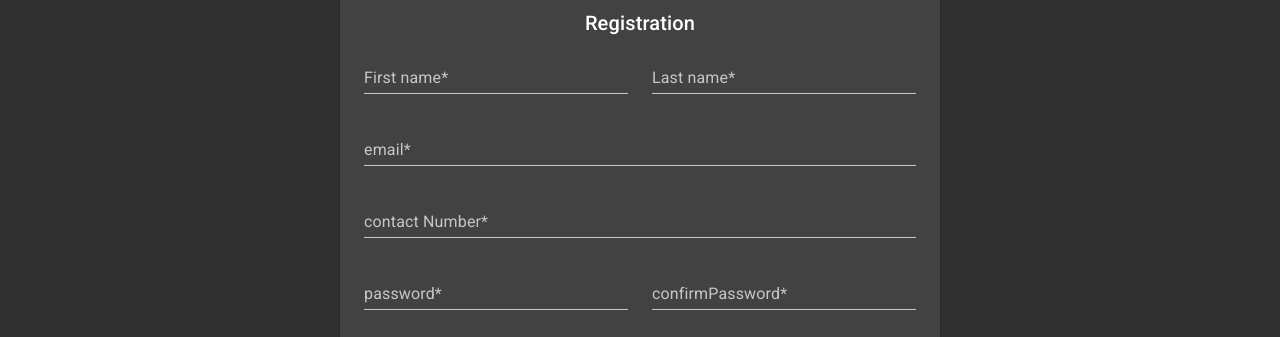
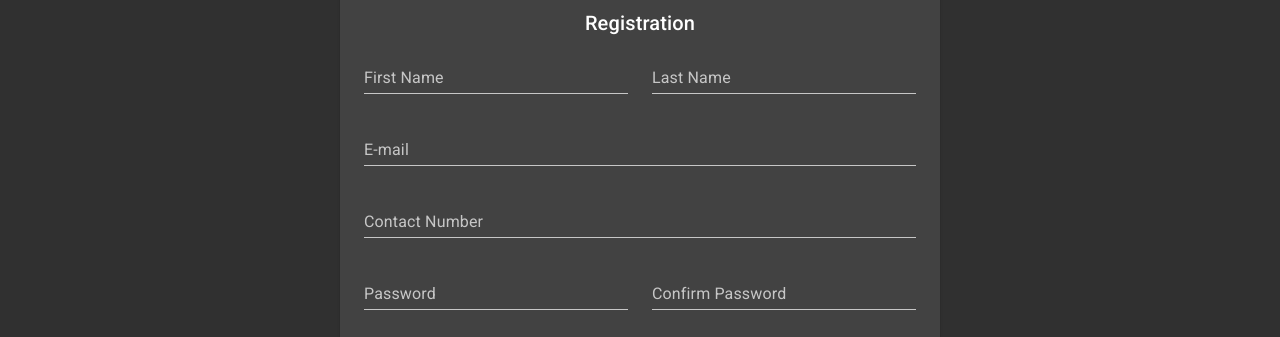
Before and after one commit to smile-street/smile-street, a React (Create React App) app in the folder smile-street-react/: page / in a window 1280 px wide. Shown: the part 615-952 px from the top of the page. Built offline with nearby package versions, Linux system fonts and the light colour scheme.

Commit message:
form label fixed

```diff
--- a/smile-street-react/src/components/FinalPage/FormModel/finalPageModel.js
+++ b/smile-street-react/src/components/FinalPage/FormModel/finalPageModel.js
@@ -1,59 +1,56 @@
+// eslint-disable-next-line import/no-anonymous-default-export
 export default {
   formId: ' finalFormModel',
   formField: {
     firstName: {
       name: 'firstName',
-      label: 'First name*',
+      label: 'First Name',
       requiredErrorMsg: 'First name is required',
     },
     lastName: {
       name: 'lastName',
-      label: 'Last name*',
+      label: 'Last Name',
       requiredErrorMsg: 'Last name is required',
     },
     contactNumber: {
       name: 'contactNumber',
-      label: 'contact Number*',
+      label: 'Contact Number',
       requiredErrorMsg: 'Contact number is required',
     },
     email: {
       name: 'email',
-      label: 'email*',
+      label: 'E-mail',
       requiredErrorMsg: 'email is required',
     },
     password: {
       name: 'password',
-      label: 'password*',
+      label: 'Password',
       requiredErrorMsg: 'password is required',
     },
     confirmPassword: {
       name: 'confirmPassword',
-      label: 'confirmPassword*',
+      label: 'Confirm Password',
       requiredErrorMsg: 'confirm password is required',
     },
     employerName: {
       name: 'employerName',
-      label: 'employerName*',
+      label: 'Employer Name*',
       requiredErrorMsg: 'employer name is required',
     },
     matchLocation: {
       name: 'matchLocation',
-      label: 'matchLocation',
+      label: 'Match Location',
       requiredErrorMsg: 'match location is required',
     },
-    matchLocation: {
-      name: 'matchLocation',
-      label: 'matchLocation',
-      requiredErrorMsg: 'match location is required',
-    },
+
     noOfDays: {
       name: 'noOfDays',
-      label: 'noOfDays',
+      label: 'No Of Days',
       requiredErrorMsg: 'no of days is required',
     },
     availableDates: {
       name: 'availableDates',
-      label: 'availableDates',
+      label: 'Available Dates',
       requiredErrorMsg: 'available dates is required',
     },
   },
--- a/smile-street-react/src/components/FinalPage/FormModel/validationSchema.js
+++ b/smile-street-react/src/components/FinalPage/FormModel/validationSchema.js
@@ -16,6 +16,7 @@ const {
   },
 } = finalPageModel;
 
+// eslint-disable-next-line import/no-anonymous-default-export
 export default [
   Yup.object().shape({
     [firstName.name]: Yup.string().required(`${firstName.requiredErrorMsg}`),
@@ -24,13 +25,8 @@ export default [
     [contactNumber.name]: Yup.string().required(
       `${contactNumber.requiredErrorMsg}`
     ),
-    [password.name]: Yup.string()
-      .required(`${password.requiredErrorMsg}`)
-      .test(
-        'len',
-        `${password.invalidErrorMsg}`,
-        (val) => val && val.length === 5
-      ),
+    [password.name]: Yup.string().required(`${password.requiredErrorMsg}`),
+
     [confirmPassword.name]: Yup.string()
       .nullable()
       .required(`${confirmPassword.requiredErrorMsg}`),
```
